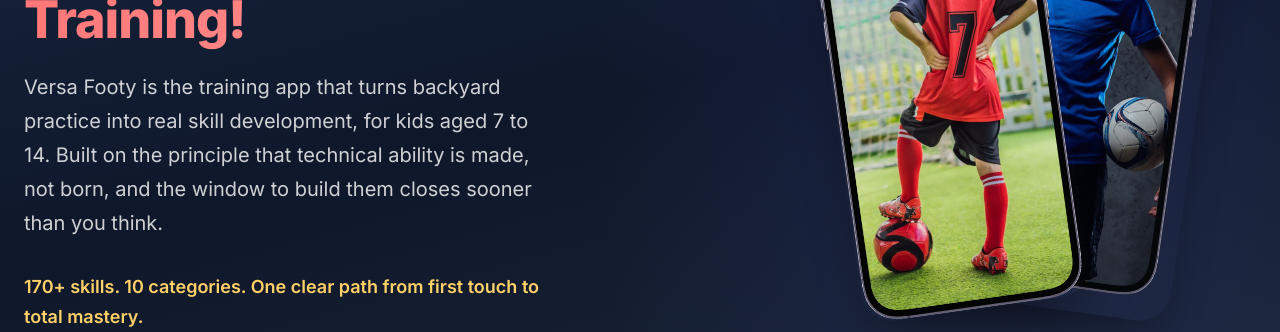
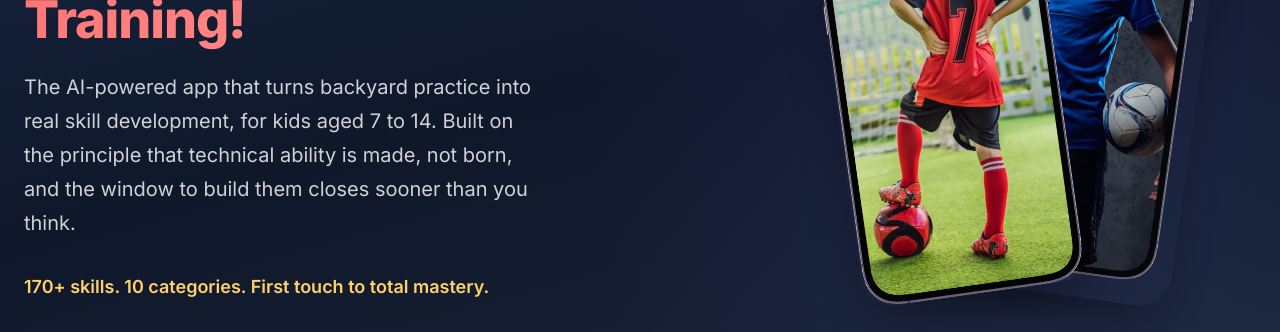
Before and after one commit to AllFooty/Versa-Footy, a React (Vite) app in the folder client/: page / in a window 1280 px wide. Shown: the part 438-770 px from the top of the page. Built offline with nearby package versions, Linux system fonts and the light colour scheme; no server answers.

Commit message:
Refine landing page hero messaging
- Update subtitle to start with "The AI-powered app" for better flow
- Simplify stats line to "First touch to total mastery"

Co-Authored-By: Claude Haiku 4.5 <noreply@anthropic.com>

```diff
--- a/client/src/features/landing/LandingPage.jsx
+++ b/client/src/features/landing/LandingPage.jsx
@@ -217,10 +217,10 @@ export default function LandingPage() {
                     <span className={styles.specialHighlightText}>Science-Based, AI-Powered Training!</span>
                   </h1>
                   <p className={styles.heroSubtitle}>
-                    Versa Footy is the training app that turns backyard practice into real skill development, for kids aged 7 to 14. Built on the principle that technical ability is made, not born, and the window to build them closes sooner than you think.
+                    The AI-powered app that turns backyard practice into real skill development, for kids aged 7 to 14. Built on the principle that technical ability is made, not born, and the window to build them closes sooner than you think.
                   </p>
                   <p className={styles.heroSubtitle} style={{ marginTop: '16px', fontSize: '18px', fontWeight: '600', color: '#ffd166' }}>
-                    170+ skills. 10 categories. One clear path from first touch to total mastery.
+                    170+ skills. 10 categories. First touch to total mastery.
                   </p>
 
                   {/* App Store Buttons */}
```
